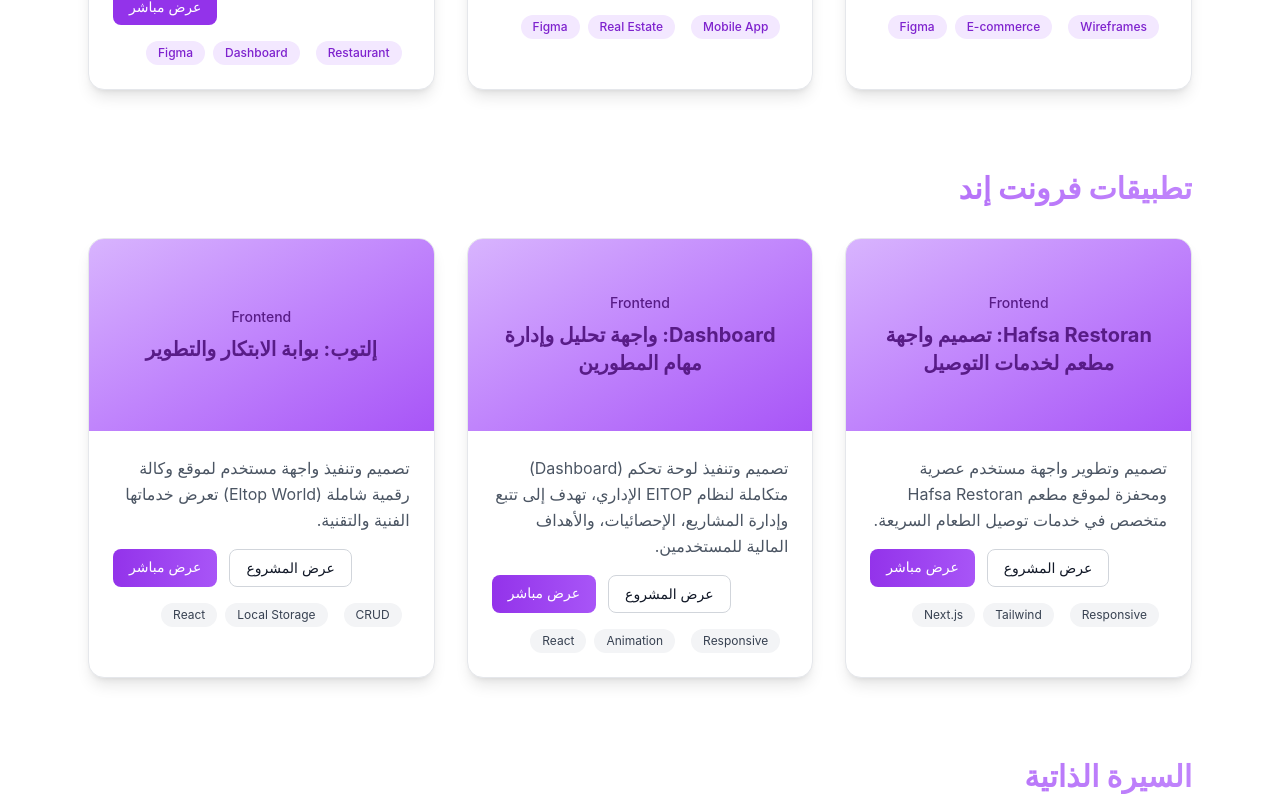
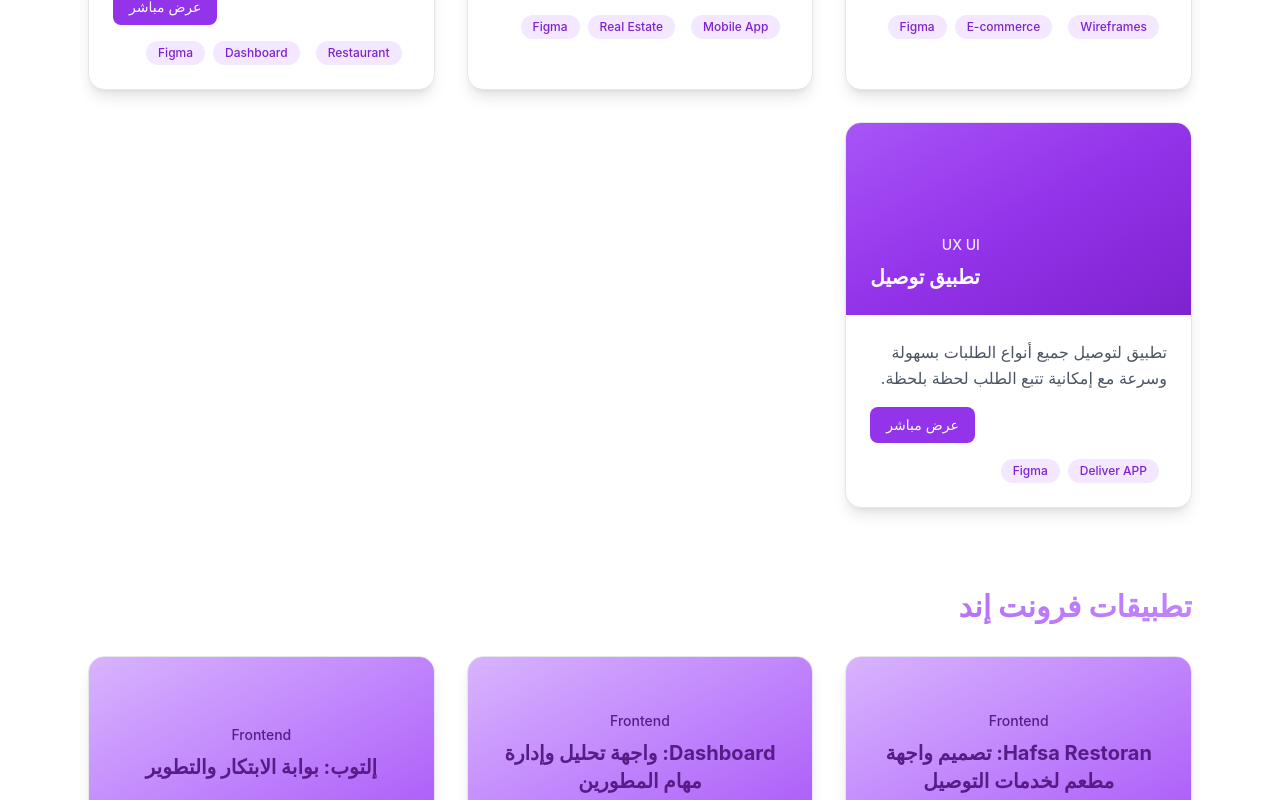
Before and after one commit to Hanan525-eng/my-portfolio, a React (Create React App) app: page / in a window 1280 px wide. Shown: the part 1040-1840 px from the top of the page. Built offline with nearby package versions, Linux system fonts and the light colour scheme.

Commit message:
Update: تعديل على الكود

```diff
--- a/src/App.js
+++ b/src/App.js
@@ -866,26 +866,33 @@ const getSampleProjects = () => [
     link: "https://www.figma.com/design/41fqwV41uIL80F2J7icNxQ/dashboard-resturant?node-id=249-948&t=c8xuM68TSGVJJAUL-1",
     code: null,
   },
+  {
+    id: 5,
+    type: "UX UI ",
+    tags: ["Figma", "Deliver APP"],
+    link: "https://www.figma.com/design/4q5Mpi0Rk4xKHWZGCuFERV/Delivery-App?node-id=0-1&t=5wzrEYLsiTpFbLaP-1",
+    code: null,
+  },
 
   // 🚨 مشاريع الواجهات الأمامية (Frontend)
   {
-    id: 7,
+    id: 3,
     type: "Frontend",
     tags: ["Next.js", "Tailwind", "Responsive"],
     link: "https://page-resturant.vercel.app/",
     code: "https://github.com/Hanan525-eng/page-resturant",
   },
   {
-    id: 5,
+    id: 6,
     type: "Frontend",
     tags: ["React", "Animation", "Responsive"],
     link: "https://hanan525-eng.github.io/Dashboard/",
     code: "https://github.com/Hanan525-eng/Dashboard",
   },
   {
-    id: 6,
+    id: 7,
     type: "Frontend",
-    tags: ["React", "Local Storage", "CRUD"],
+    tags: ["HTML " , " CSS" , "JV "],
     link: "https://el-top-project.vercel.app/",
     code: "https://github.com/Hanan525-eng/el-top-project",
   },
--- a/src/translations.js
+++ b/src/translations.js
@@ -1,4 +1,7 @@
 // // ملف الترجمات للبورتفوليو
+
+import { desc } from "framer-motion/client";
+
 // ملف الترجمات للبورتفوليو
 export const translations = {
   ar: {
@@ -20,7 +23,7 @@ export const translations = {
     hero: {
       title: "بورتفوليو مصممة تجربة واجهة المستحدم",
       subtitle: "UX · UI ",
-      description:`مرحبًا بك في حافظتي الإبداعية!
+      description: `مرحبًا بك في حافظتي الإبداعية!
 هنا ستجد مشاريعي في تصميم تجربة المستخدم وواجهات الاستخدام، بالإضافة إلى التطبيقات التي قمت         بتطويرها   باستخدام أحدث التقنيات.
 يمكنك أيضًا تحميل سيرتي الذاتية والتواصل معي مباشرة عبر واتساب.`,
       exploreButton: "استكشف مشاريعي",
@@ -106,10 +109,14 @@ export const translations = {
         desc: "تصميم واجهة وتجربة مستخدم للوحة تحكم إدارة المطعم، مع أدوات لإدارة الطلبات والمخزون ومتابعة أداء المطعم. المشروع قيد التنفيذ.",
       },
       project5: {
+        title: "تطبيق توصيل ",
+        desc: "تطبيق لتوصيل جميع أنواع الطلبات بسهولة وسرعة مع إمكانية تتبع الطلب لحظة بلحظة.",
+      },
+      project6: {
         title: "Dashboard: واجهة تحليل وإدارة مهام المطورين",
         desc: "تصميم وتنفيذ لوحة تحكم (Dashboard) متكاملة لنظام EITOP الإداري، تهدف إلى تتبع وإدارة المشاريع، الإحصائيات، والأهداف المالية للمستخدمين.",
       },
-      project6: {
+      project7: {
         title: "إلتوب: بوابة الابتكار والتطوير",
         desc: "تصميم وتنفيذ واجهة مستخدم لموقع وكالة رقمية شاملة (Eltop World) تعرض خدماتها الفنية والتقنية.",
       },
@@ -213,7 +220,7 @@ export const translations = {
         desc: "UX/UI design for a real estate marketplace, emphasizing property viewing and a seamless user browsing experience.", // ترجمة أكثر تفصيلاً ودقة
       },
       project3: {
-        title: "Hafsa Restoran: Delivery App UI/UX",
+        title: "Hafsa Restoran:",
         desc: "Designing and developing a modern and engaging user interface for Hafsa Restoran's fast food delivery services website.", // ترجمة أكثر تفصيلاً ودقة
       },
       project4: {
@@ -221,10 +228,15 @@ export const translations = {
         desc: "UX/UI design for a restaurant management dashboard, including tools for order management, inventory, and performance tracking.", // ترجمة أكثر تفصيلاً ودقة
       },
       project5: {
+        title: "Delivery APP – UX/UI Design",
+        desc: "An app for fast and easy delivery of all types of orders with real-time tracking.", // ترجمة أكثر تفصيلاً ودقة
+      },
+      project6: {
         title: "Dashboard: Developer Task Management & Analytics",
         desc: "Design and implementation of an integrated Dashboard for EITOP, aiming to track and manage projects, statistics, and financial goals.", // ترجمة أكثر تفصيلاً ودقة
       },
-      project6: {
+
+      project7: {
         title: "Eltop: The Gateway to Innovation and Development",
         desc: "Design and implementation of a user interface for Eltop World, a comprehensive digital agency showcasing its technical services.", // ترجمة أكثر تفصيلاً ودقة
       },
```
